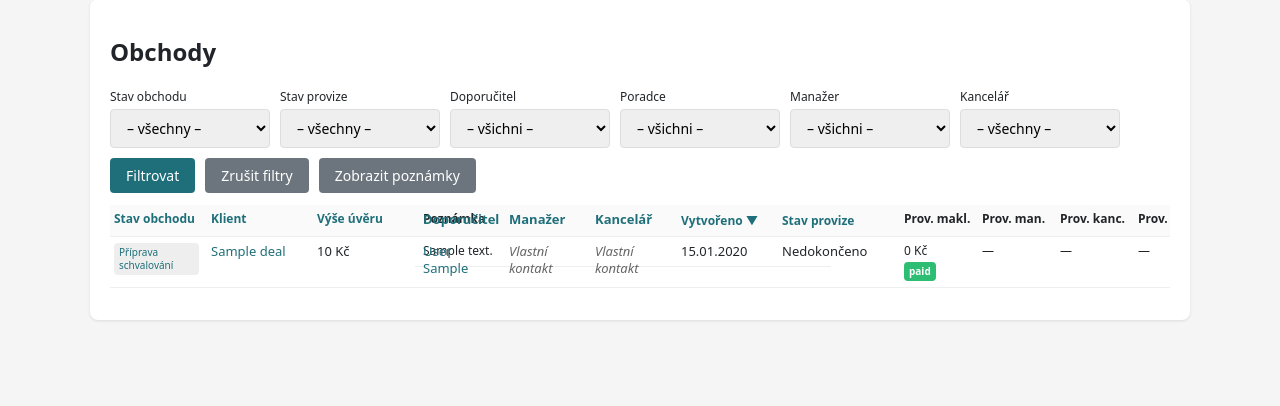
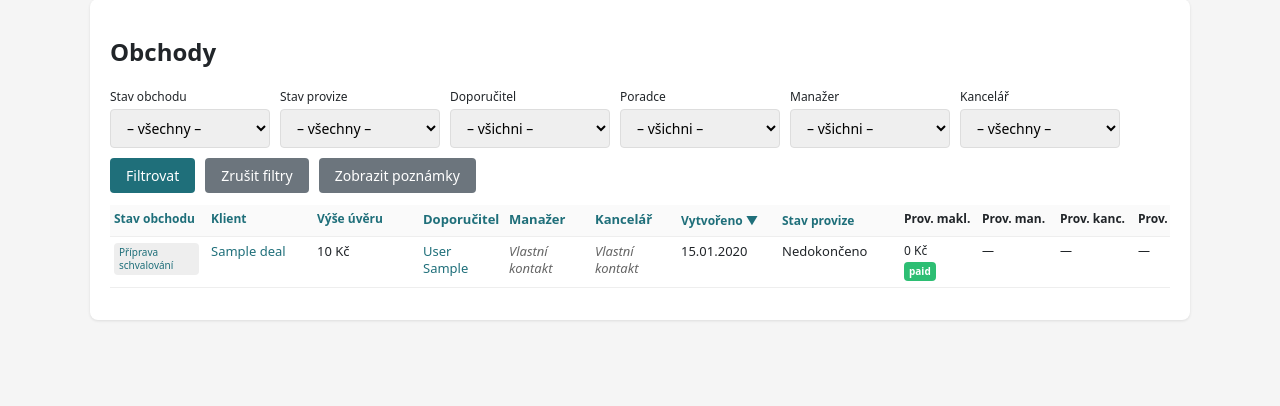
Before and after one commit to keshuanec/LeadBridge, a Django app: page /leads/deals/ in a window 1280 px wide. Shown: the part 87-493 px from the top of the page. Run offline with Django 5.2, Linux system fonts and the light colour scheme; a user stored in the database is signed in; tables that the repository leaves empty hold one stand-in row (values such as "Sample post").

Commit message:
Fix note column CSS - prevent display conflict with hidden class
Co-Authored-By: Claude Sonnet 4.5 <noreply@anthropic.com>

```diff
--- a/templates/leads/deals_list.html
+++ b/templates/leads/deals_list.html
@@ -106,12 +106,15 @@
         max-height: 2.8em !important;
         overflow: hidden !important;
         text-overflow: ellipsis !important;
+    }
+
+    .table-wrapper > table.deals-table .note-col:not(.note-col-hidden) {
         display: -webkit-box !important;
         -webkit-line-clamp: 2 !important;
         -webkit-box-orient: vertical !important;
     }
 
-    .note-col-hidden {
+    .table-wrapper > table.deals-table .note-col.note-col-hidden {
         display: none !important;
     }
 
```
